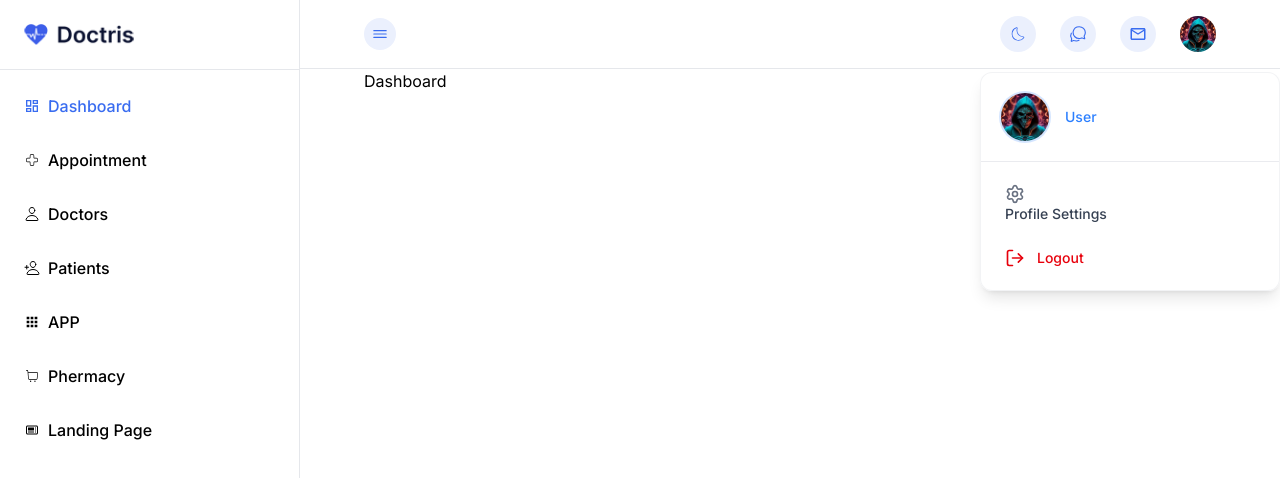
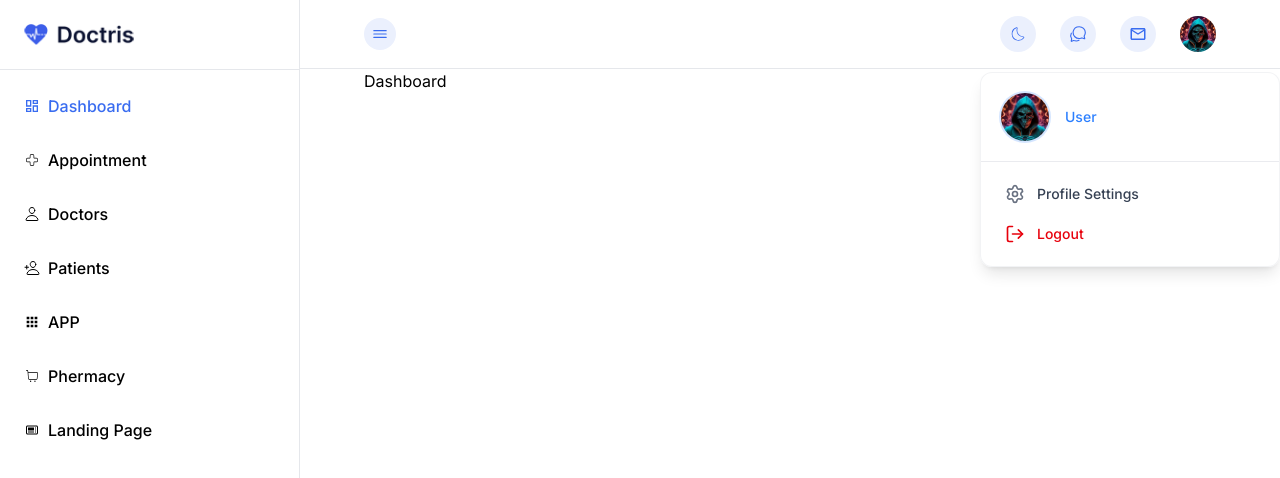
Before and after one commit to MRP-rakib/dashboard, a Next.js app: page /dashboard in a window 1280 px wide. Both pictures are taken after a click on the element 1198 px from the left and 34 px from the top of the page. Shown: the top 478 px of the page. Built offline with nearby package versions, Linux system fonts and the light colour scheme.

Commit message:
profile active and profile setting change

```diff
--- a/src/components/profile/Profile.tsx
+++ b/src/components/profile/Profile.tsx
@@ -55,15 +55,16 @@ function Profile({profile}:profileProps) {
 
       {/* Menu Items */}
       <ul className="p-2 sm:p-3 space-y-1">
+        <Link href='*'>
         <li className="flex items-center gap-3 px-3 py-2.5 rounded-lg
           hover:bg-gray-100 dark:hover:bg-gray-800
           cursor-pointer text-sm text-gray-700 dark:text-gray-200
           transition-colors duration-200">
-          <Link href='*'>
+
           <Settings className="w-4 h-4 sm:w-5 sm:h-5 text-gray-500 dark:text-gray-400" />
           <span className="font-medium">Profile Settings</span>
+        </li>
           </Link>
-        </li>
         <li
           onClick={() => dispatch(logout())}
           className="flex items-center gap-3 px-3 py-2.5 rounded-lg
```
